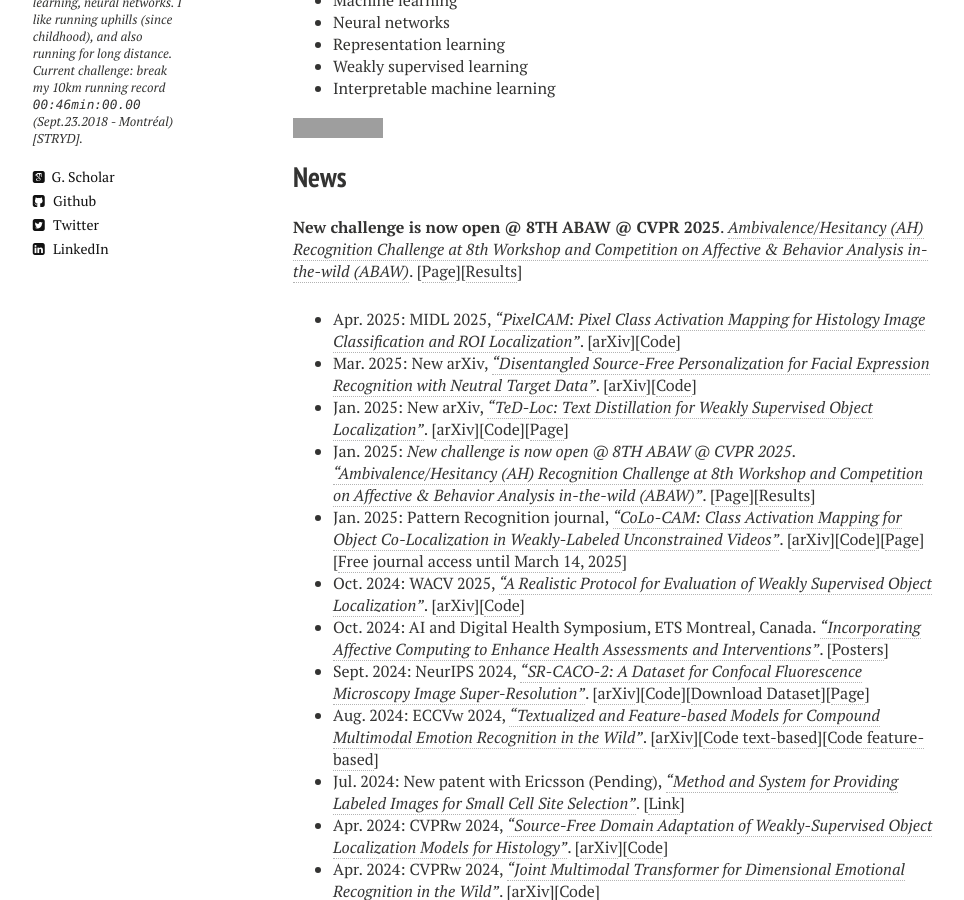
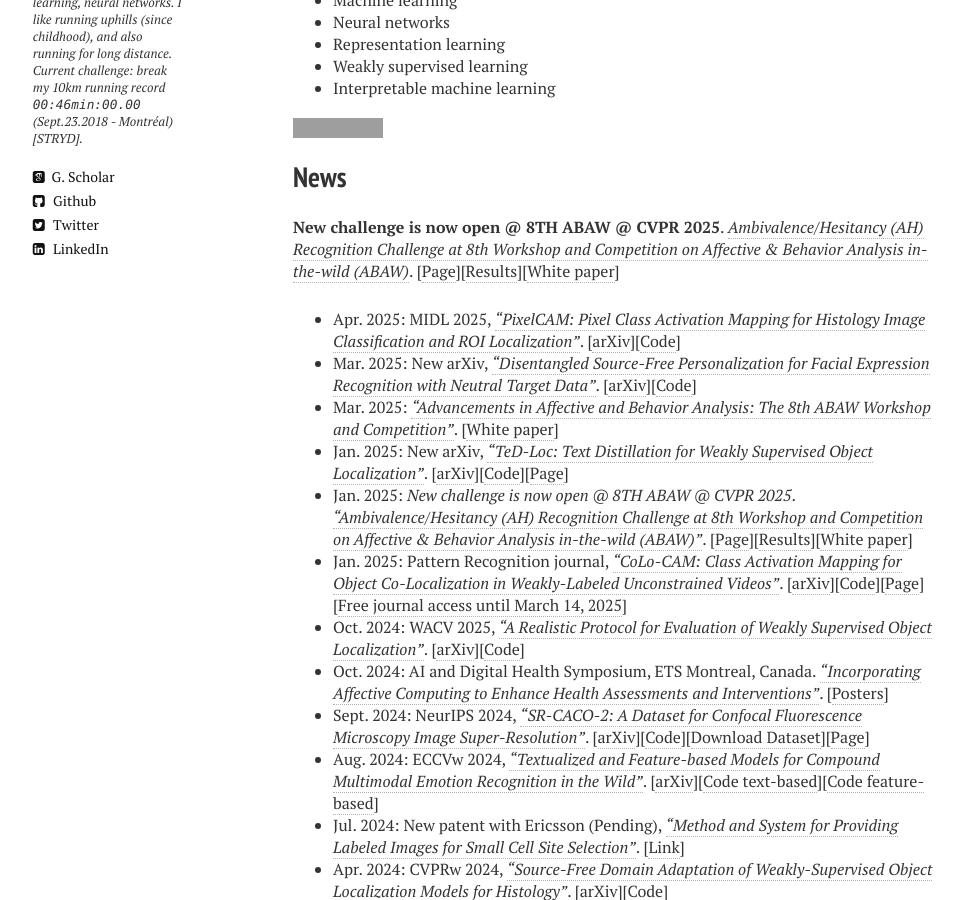
Before and after one commit to sbelharbi/sbelharbi.github.io, a Jekyll site: the page built from index.md, in a window 1280 px wide and 900 px high, scrolled down 1335 px. Shown: the whole window, without its empty margins (27-991 px from the left). Built offline with Jekyll 4.4.1, drawn with Linux system fonts in a browser that asks for light colours; nearby versions of some CDN libraries; grey boxes are pictures that could not be loaded.

Commit message:
ABAW white paper.

```diff
--- a/index.md
+++ b/index.md
@@ -28,12 +28,13 @@
 
 ## News
 
-**New challenge is now open @ 8TH ABAW @ CVPR 2025**. [*Ambivalence/Hesitancy (AH) Recognition Challenge at 8th Workshop and Competition on Affective & Behavior Analysis in-the-wild (ABAW)*](https://affective-behavior-analysis-in-the-wild.github.io/8th/#counts3). [<a href="https://affective-behavior-analysis-in-the-wild.github.io/8th/#counts3">Page</a>][<a href="https://drive.google.com/file/d/1XpGBVp6TZnV3khbyP48SpIWmGnR8EbYU/view">Results</a>]
+**New challenge is now open @ 8TH ABAW @ CVPR 2025**. [*Ambivalence/Hesitancy (AH) Recognition Challenge at 8th Workshop and Competition on Affective & Behavior Analysis in-the-wild (ABAW)*](https://affective-behavior-analysis-in-the-wild.github.io/8th/#counts3). [<a href="https://affective-behavior-analysis-in-the-wild.github.io/8th/#counts3">Page</a>][<a href="https://drive.google.com/file/d/1XpGBVp6TZnV3khbyP48SpIWmGnR8EbYU/view">Results</a>][<a href="https://doi.org/10.6084/m9.figshare.28524563.v4">White paper</a>]
 
 * Apr. 2025: MIDL 2025, [*“PixelCAM: Pixel Class Activation Mapping for Histology Image Classification and ROI Localization”*](https://arxiv.org/pdf/2503.24135). [<a href="https://arxiv.org/pdf/2503.24135">arXiv</a>][<a href="https://github.com/alexisguichemerrecode/pixelcam">Code</a>]
 * Mar. 2025: New arXiv, [*“Disentangled Source-Free Personalization for Facial Expression Recognition with Neutral Target Data”*](https://arxiv.org/pdf/2503.20771). [<a href="https://arxiv.org/pdf/2503.20771">arXiv</a>][<a href="https://github.com/MasoumehSharafi/DSFDA-for-Pain-Assessment">Code</a>]
+* Mar. 2025: [*“Advancements in Affective and Behavior Analysis: The 8th ABAW Workshop and Competition”*](https://doi.org/10.6084/m9.figshare.28524563.v4). [<a href="https://doi.org/10.6084/m9.figshare.28524563.v4">White paper</a>]
 * Jan. 2025: New arXiv, [*“TeD-Loc: Text Distillation for Weakly Supervised Object Localization”*](https://arxiv.org/pdf/2501.12632). [<a href="https://arxiv.org/pdf/2501.12632">arXiv</a>][<a href="https://github.com/shakeebmurtaza/TeDLOC">Code</a>][<a href="/ted-loc">Page</a>]
-* Jan. 2025: *New challenge is now open @ 8TH ABAW @ CVPR 2025*. [*“Ambivalence/Hesitancy (AH) Recognition Challenge at 8th Workshop and Competition on Affective & Behavior Analysis in-the-wild (ABAW)”*](https://affective-behavior-analysis-in-the-wild.github.io/8th/#counts3). [<a href="https://affective-behavior-analysis-in-the-wild.github.io/8th/#counts3">Page</a>][<a href="https://drive.google.com/file/d/1XpGBVp6TZnV3khbyP48SpIWmGnR8EbYU/view">Results</a>]
+* Jan. 2025: *New challenge is now open @ 8TH ABAW @ CVPR 2025*. [*“Ambivalence/Hesitancy (AH) Recognition Challenge at 8th Workshop and Competition on Affective & Behavior Analysis in-the-wild (ABAW)”*](https://affective-behavior-analysis-in-the-wild.github.io/8th/#counts3). [<a href="https://affective-behavior-analysis-in-the-wild.github.io/8th/#counts3">Page</a>][<a href="https://drive.google.com/file/d/1XpGBVp6TZnV3khbyP48SpIWmGnR8EbYU/view">Results</a>][<a href="https://doi.org/10.6084/m9.figshare.28524563.v4">White paper</a>]
 * Jan. 2025: Pattern Recognition journal, [*“CoLo-CAM: Class Activation Mapping for Object Co-Localization in Weakly-Labeled Unconstrained Videos”*](https://arxiv.org/pdf/2303.09044). [<a href="https://arxiv.org/pdf/2303.09044">arXiv</a>][<a href="https://github.com/sbelharbi/colo-cam">Code</a>][<a href="/colo-cam">Page</a>][<a href="https://authors.elsevier.com/a/1kUV-77nKs8lu">Free journal access until March 14, 2025</a>]
 * Oct. 2024: WACV 2025, [*“A Realistic Protocol for Evaluation of Weakly Supervised Object Localization”*](https://arxiv.org/pdf/2404.10034). [<a href="https://arxiv.org/pdf/2404.10034">arXiv</a>][<a href="https://github.com/shakeebmurtaza/wsol_model_selection">Code</a>]
 * Oct. 2024: AI and Digital Health Symposium, ETS Montreal, Canada. [*“Incorporating Affective Computing to Enhance Health Assessments and Interventions”*](https://aihealthsymposium2024.squarespace.com/). [<a href="https://aihealthsymposium2024.squarespace.com/posters">Posters</a>]
```
